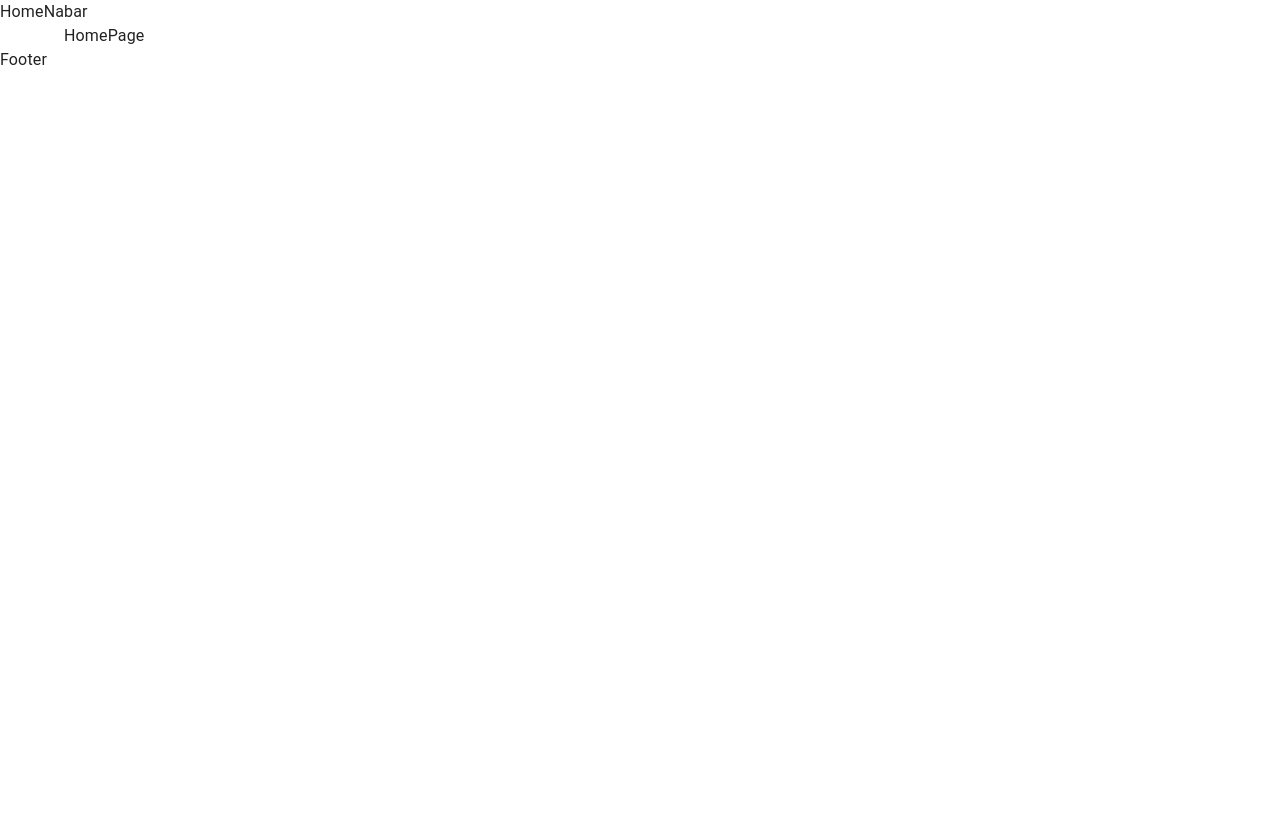
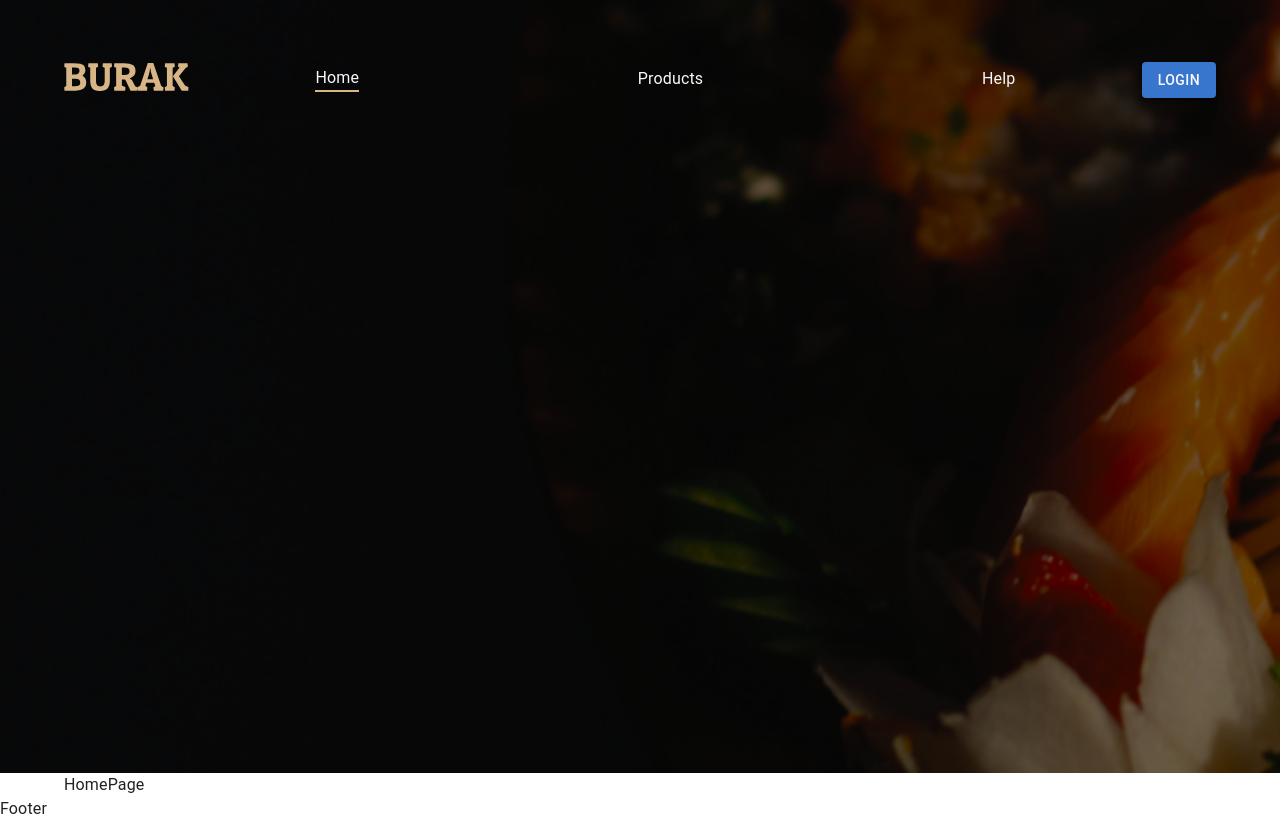
Before and after one commit to worldgoggo05/Burak-React, a React (Create React App) app: page / in a window 1280 px wide. Before the commit the page ends 800 px from the top, so only its background shows below. Built offline with nearby package versions, Linux system fonts and the light colour scheme.

Commit message:
feat: develop header and footer part one

```diff
--- a/src/app/App.tsx
+++ b/src/app/App.tsx
@@ -1,13 +1,15 @@
 import React from 'react';
-import '../css/app.css';
-import { Link, Route, Switch, useLocation } from 'react-router-dom';
+import { Route, Switch, useLocation } from 'react-router-dom';
 import { ProductsPage } from './screens/productsPage';
 import { OrdersPage } from './screens/ordersPage';
 import { UserPage } from './screens/userPage';
 import { HomePage } from './screens/homePage';
+import { HelpPage } from './screens/helpPage';
 import { OtherNavbar } from './components/headers/OtherNavbar';
 import { HomeNavbar } from './components/headers/HomeNavbar';
 import { Footer } from './components/footers';
+import '../css/app.css';
+import '../css/navbar.css'
 
 function App() {
     const location = useLocation();
@@ -26,6 +28,9 @@
         <Route path="/member-page">
           <UserPage/>
         </Route>
+        <Route path="/help">
+          <HelpPage/>
+        </Route>
         <Route path="/">
           <HomePage />
         </Route>
--- a/src/app/components/headers/HomeNavbar.tsx
+++ b/src/app/components/headers/HomeNavbar.tsx
@@ -1,3 +1,81 @@
+import { Box, Button, Container, Stack } from "@mui/material";
+import { NavLink } from "react-router-dom";
+
 export function HomeNavbar() {
-    return <div>HomeNabar</div>
+    const authMember = null;
+
+  return (
+    <div className="home-navbar">
+      <Container sx={{ mt: "55px", height: "642px" }}>
+        <Stack
+          sx={{ height: "50px" }}
+          flexDirection={"row"}
+          justifyContent={"space-between"}
+          alignItems={"center"}
+        >
+          <Box>
+            <NavLink to="/">
+              <img
+                style={{ width: "125px", height: "30px" }}
+                src="/icons/burak.svg"
+              />
+            </NavLink>
+          </Box>
+
+          <Stack
+            flexDirection={"row"}
+            justifyContent={"space-between"}
+            minWidth={"700px"}
+            alignItems={"center"}
+          >
+            <Box className="hover-line">
+              <NavLink to="/" activeClassName={"underline"}>
+                Home
+              </NavLink>
+            </Box>
+
+            <Box className="hover-line">
+              <NavLink to="/products" activeClassName={"underline"}>
+                Products
+              </NavLink>
+            </Box>
+            {authMember ? (
+              <Box className="hover-line">
+                <NavLink to="/orders" activeClassName={"underline"}>
+                  Orders
+                </NavLink>
+              </Box>
+            ) : null}
+
+            {authMember ? (
+              <Box className="hover-line">
+                <NavLink to="/member-page" activeClassName={"underline"}>
+                  My Page
+                </NavLink>
+              </Box>
+            ) : null}
+
+            <Box className="hover-line">
+              <NavLink to="/help" activeClassName={"underline"}>
+                Help
+              </NavLink>
+            </Box>
+          </Stack>
+
+          {!authMember ? (
+            <Box>
+              <Button
+                variant="contained"
+                style={{ background: "#3776CC", color: "#f8f8ff" }}
+              >
+                Login
+              </Button>
+            </Box>
+          ) : (
+            <img />
+          )}
+        </Stack>
+      </Container>
+    </div>
+  );
 }
--- a/src/app/screens/helpPage/index.tsx
+++ b/src/app/screens/helpPage/index.tsx
@@ -1,5 +1,5 @@
 import { Container } from "@mui/material";
 
- export function helpPage() {
+ export function HelpPage() {
     return <Container>helpPage</Container>;
   }
--- /dev/null
+++ b/src/css/navbar.css
@@ -0,0 +1,38 @@
+.home-navbar {
+    width: 100%;
+    height: 773px;
+    display: flex;
+    background: url("/public/img/banner.webp");
+    background-size: cover;
+}
+
+.home-navbar a {
+    text-decoration: none;
+}
+
+.home-navbar .hover-line a {
+    color: #f8f8ff;
+    z-index: 100;
+}
+
+.home-navbar .underline {
+    display: block;
+    content: "";
+    border-bottom: solid 2px #d7b686;
+}
+
+.home-navbar .hover-line:after {
+    display: block;
+    content: "";
+    border-bottom: solid 2px #d7b686;
+    transform: scaleX(0);
+    transition: transform 250ms ease-in-out;
+  }
+
+  .home-navbar .hover-line:hover:after {
+    transform: scaleX(1);
+  }
+
+  .home-navbar div.hover-line:after {
+    transform-origin: 0% 50%;
+  }
```
